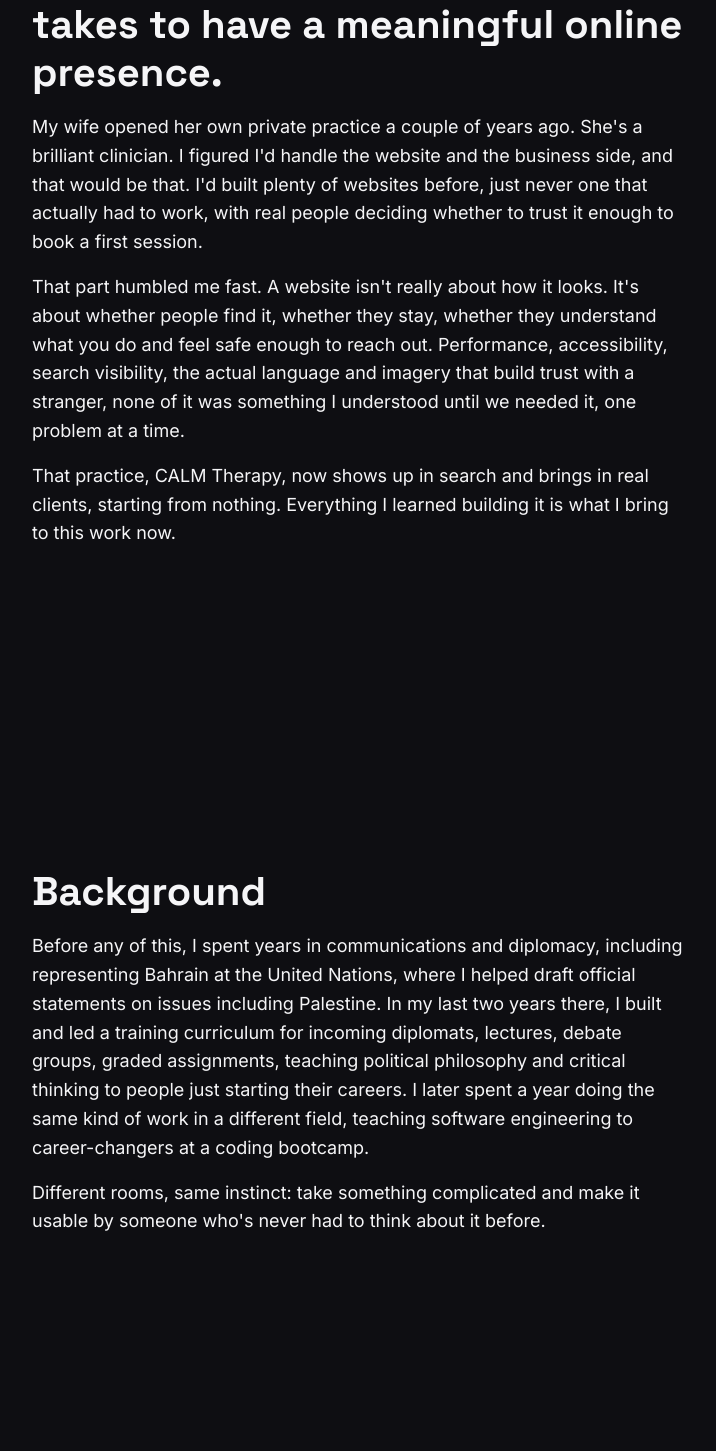
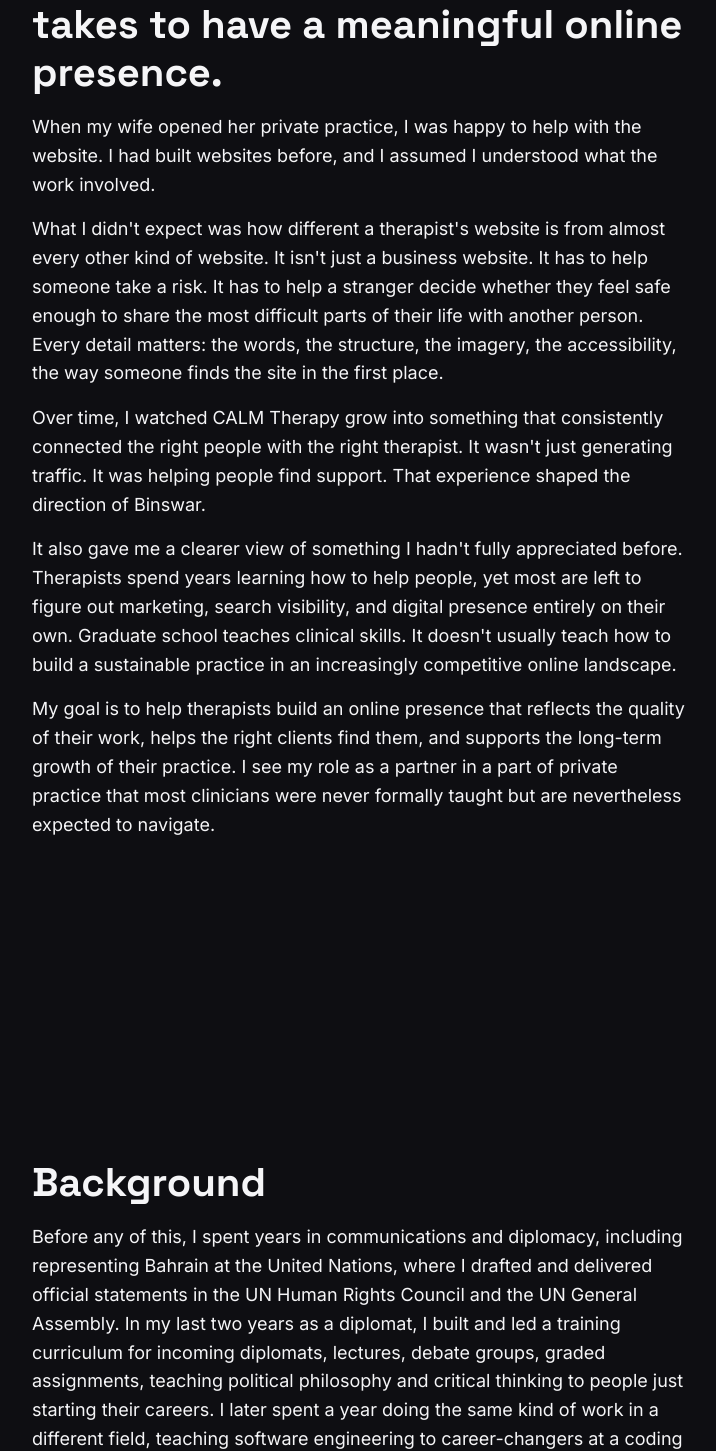
Before and after one commit to mazenswar/binswar, a Next.js app: page /about in a window 1280 px wide. Shown: the part 1000-2451 px from the top of the page, without its empty margins (56-772 px from the left). Built offline with nearby package versions, Linux system fonts and the light colour scheme; a web font is replaced by a local one.

Commit message:
v1.1.5 about page copy

```diff
--- a/src/app/about/page.js
+++ b/src/app/about/page.js
@@ -30,9 +30,11 @@ const storyConfig = {
 	heading:
 		"I've watched up close what it takes to have a meaningful online presence.",
 	paragraphs: [
-		"My wife opened her own private practice a couple of years ago. She's a brilliant clinician. I figured I'd handle the website and the business side, and that would be that. I'd built plenty of websites before, just never one that actually had to work, with real people deciding whether to trust it enough to book a first session.",
-		"That part humbled me fast. A website isn't really about how it looks. It's about whether people find it, whether they stay, whether they understand what you do and feel safe enough to reach out. Performance, accessibility, search visibility, the actual language and imagery that build trust with a stranger, none of it was something I understood until we needed it, one problem at a time.",
-		"That practice, CALM Therapy, now shows up in search and brings in real clients, starting from nothing. Everything I learned building it is what I bring to this work now.",
+		"When my wife opened her private practice, I was happy to help with the website. I had built websites before, and I assumed I understood what the work involved.",
+		"What I didn't expect was how different a therapist's website is from almost every other kind of website. It isn't just a business website. It has to help someone take a risk. It has to help a stranger decide whether they feel safe enough to share the most difficult parts of their life with another person. Every detail matters: the words, the structure, the imagery, the accessibility, the way someone finds the site in the first place.",
+		"Over time, I watched CALM Therapy grow into something that consistently connected the right people with the right therapist. It wasn't just generating traffic. It was helping people find support. That experience shaped the direction of Binswar.",
+		"It also gave me a clearer view of something I hadn't fully appreciated before. Therapists spend years learning how to help people, yet most are left to figure out marketing, search visibility, and digital presence entirely on their own. Graduate school teaches clinical skills. It doesn't usually teach how to build a sustainable practice in an increasingly competitive online landscape.",
+		"My goal is to help therapists build an online presence that reflects the quality of their work, helps the right clients find them, and supports the long-term growth of their practice. I see my role as a partner in a part of private practice that most clinicians were never formally taught but are nevertheless expected to navigate.",
 	],
 	align: "left",
 };
@@ -41,8 +43,8 @@ const backgroundConfig = {
 	id: "background",
 	heading: "Background",
 	paragraphs: [
-		"Before any of this, I spent years in communications and diplomacy, including representing Bahrain at the United Nations, where I helped draft official statements on issues including Palestine. In my last two years there, I built and led a training curriculum for incoming diplomats, lectures, debate groups, graded assignments, teaching political philosophy and critical thinking to people just starting their careers. I later spent a year doing the same kind of work in a different field, teaching software engineering to career-changers at a coding bootcamp.",
-		"Different rooms, same instinct: take something complicated and make it usable by someone who's never had to think about it before.",
+		"Before any of this, I spent years in communications and diplomacy, including representing Bahrain at the United Nations, where I drafted and delivered official statements in the UN Human Rights Council and the UN General Assembly. In my last two years as a diplomat, I built and led a training curriculum for incoming diplomats, lectures, debate groups, graded assignments, teaching political philosophy and critical thinking to people just starting their careers. I later spent a year doing the same kind of work in a different field, teaching software engineering to career-changers at a coding bootcamp.",
+		"Different rooms, same instinct: contributing to something meaningful, helping people develop skills and confidence, and supporting work that extends beyond any one individual. What has always been most rewarding is empowering people who go on to make an impact in their own communities. That commitment continues to guide the work I do today.",
 	],
 	align: "left",
 };
--- a/src/app/services/websites/page.js
+++ b/src/app/services/websites/page.js
@@ -214,7 +214,7 @@ const ctaBannerConfig = {
 	// Optional second button example:
 	secondaryCta: {
 		text: "See how it works",
-		href: "/websites/process",
+		href: "/services/websites/process",
 		variant: "secondary",
 	},
 };
```
Also changed, not shown: src/app/services/audit/page.js (+5 -5 lines).
